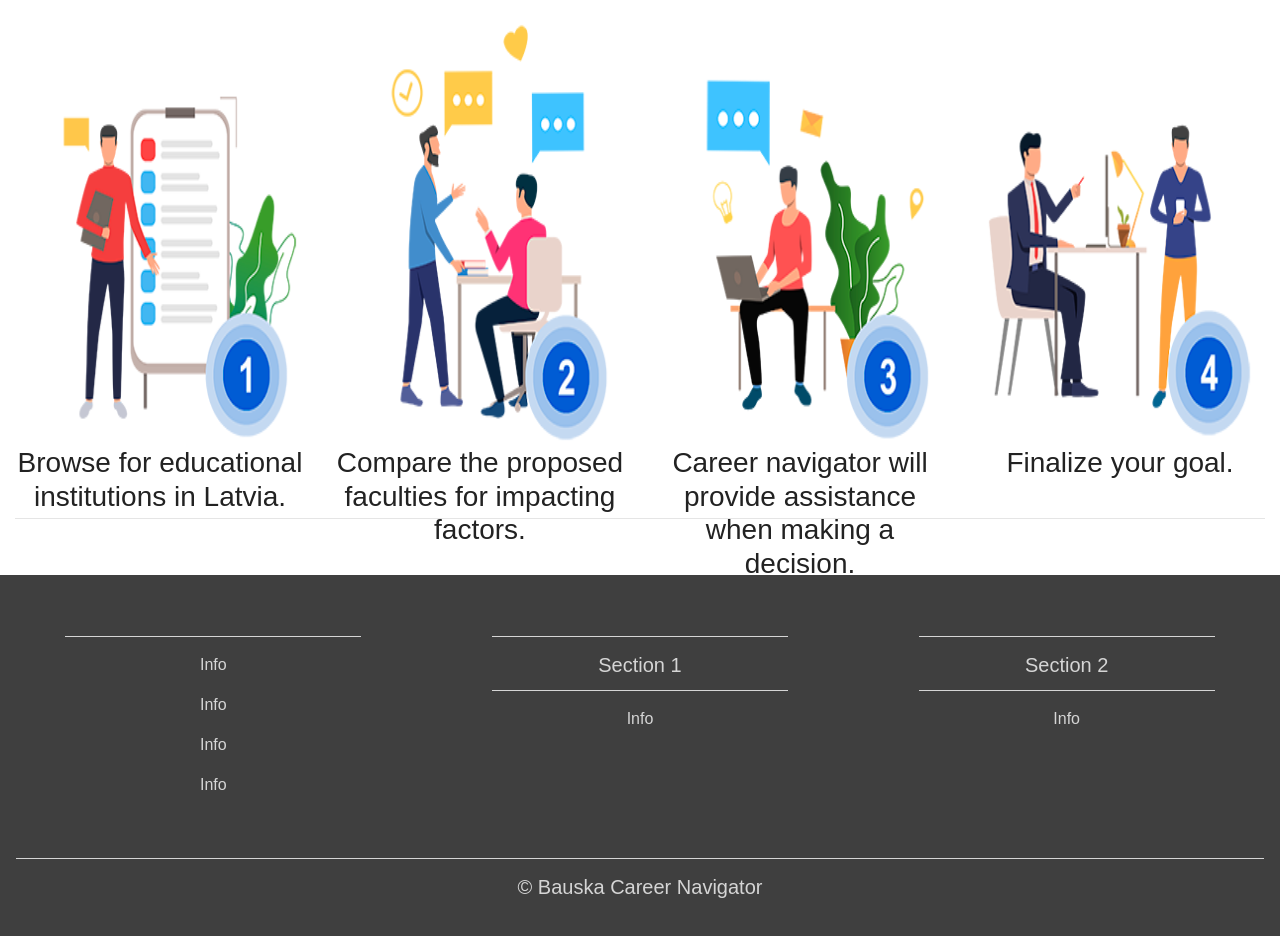
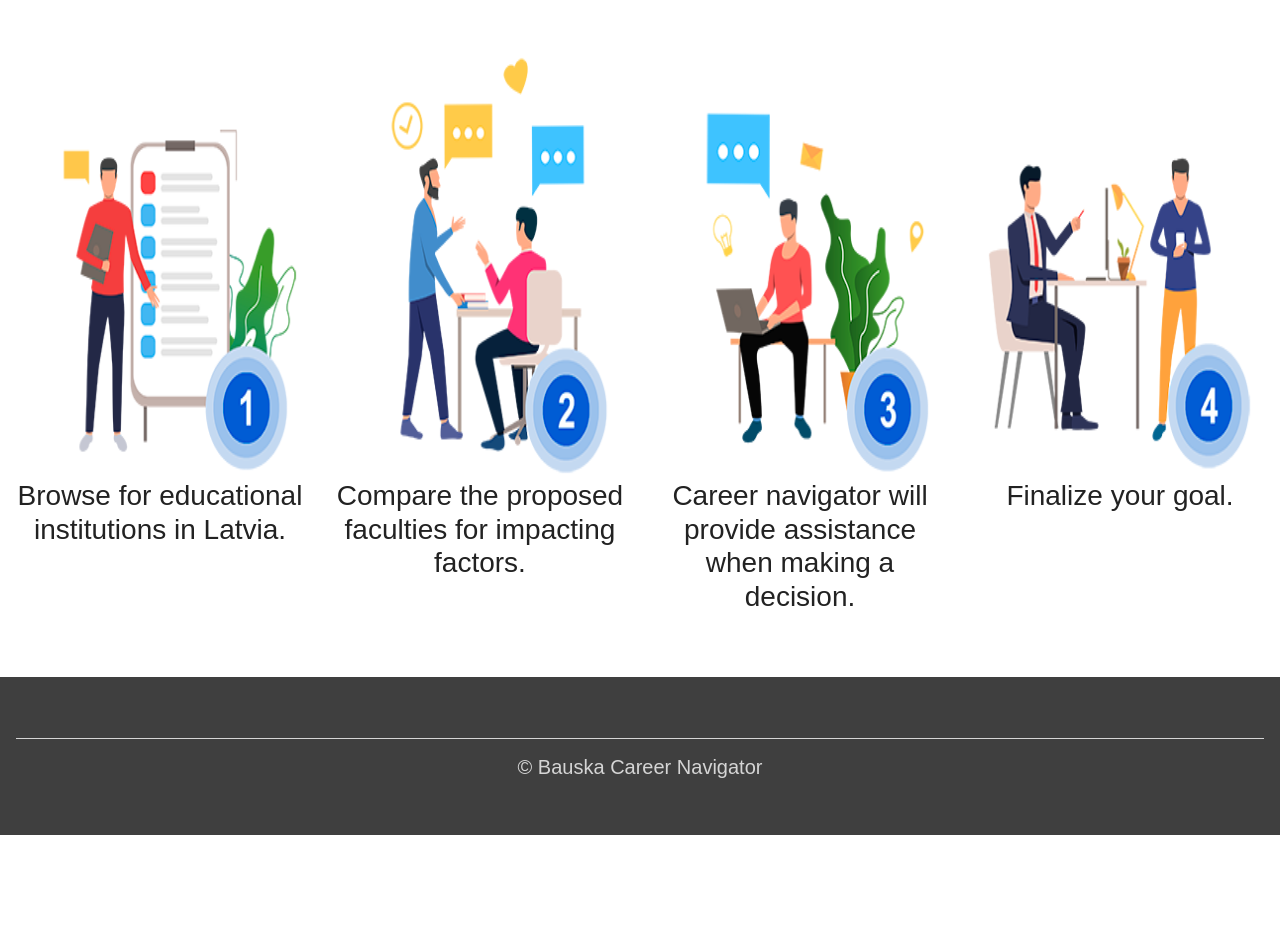
Before and after one commit to Toxa1304/bcn, a plain HTML site: page index.html in a window 1280 px wide. Shown: the part 2636-3572 px from the top of the page. After the commit the page ends 3471 px from the top, so only its background shows below. Drawn offline with nearby package versions, Linux system fonts and the light colour scheme.

Commit message:
Add files via upload

```diff
--- a/index.html
+++ b/index.html
@@ -148,7 +148,7 @@
         </div>
     </div>
 </div>
-
+<hr>
 
 
 <!--- Welcome Section -->
@@ -203,12 +203,12 @@
 
     </div>
 </div>
-<div class="container-fluid padding">
+<div class="container-fluid padding" style="padding-bottom: 150px;">
     <div class="row text-center padding">
         <div class="col-xs-12 col-sm-6 col-md-3">
-            <img src="Images/p_01(1).png" class="img-fluid">
+            <img  src="Images/p_01(1).png" class="img-fluid">
             <h3>Browse for educational institutions in Latvia.</h3>
-            <p></p>
+
         </div>
         <div class="col-xs-12 col-sm-6 col-md-3">
             <img src="Images/p_02.png" class="img-fluid">
@@ -226,7 +226,7 @@
             <p></p>
         </div>
     </div>
-<hr class="my-4">
+
 </div>
 
 
@@ -254,26 +254,7 @@
 <footer>
         <div class="container-fluid padding" id="end1">
         <div class="row text-center">
-            <div class="col-md-4">
-               <!-- <img src="Images/logo1.png"> -->
-                <hr class="light">
-                <p>Info</p>
-                <p>Info</p>
-                <p>Info</p>
-                <p>Info</p>
-            </div>
-            <div class="col-md-4">
-                <hr class="light">
-                <h5>Section 1</h5>
-                <hr class="light">
-                <p>Info</p>
-            </div>
-            <div class="col-md-4">
-                <hr class="light">
-                <h5>Section 2</h5>
-                <hr class="light">
-                <p>Info</p>
-            </div>
+
             <div class="col-12">
                 <hr class="light-100">
                 <h5>&copy; Bauska Career Navigator </h5>
```
Also changed, not shown: search.html (+2 -22 lines).
